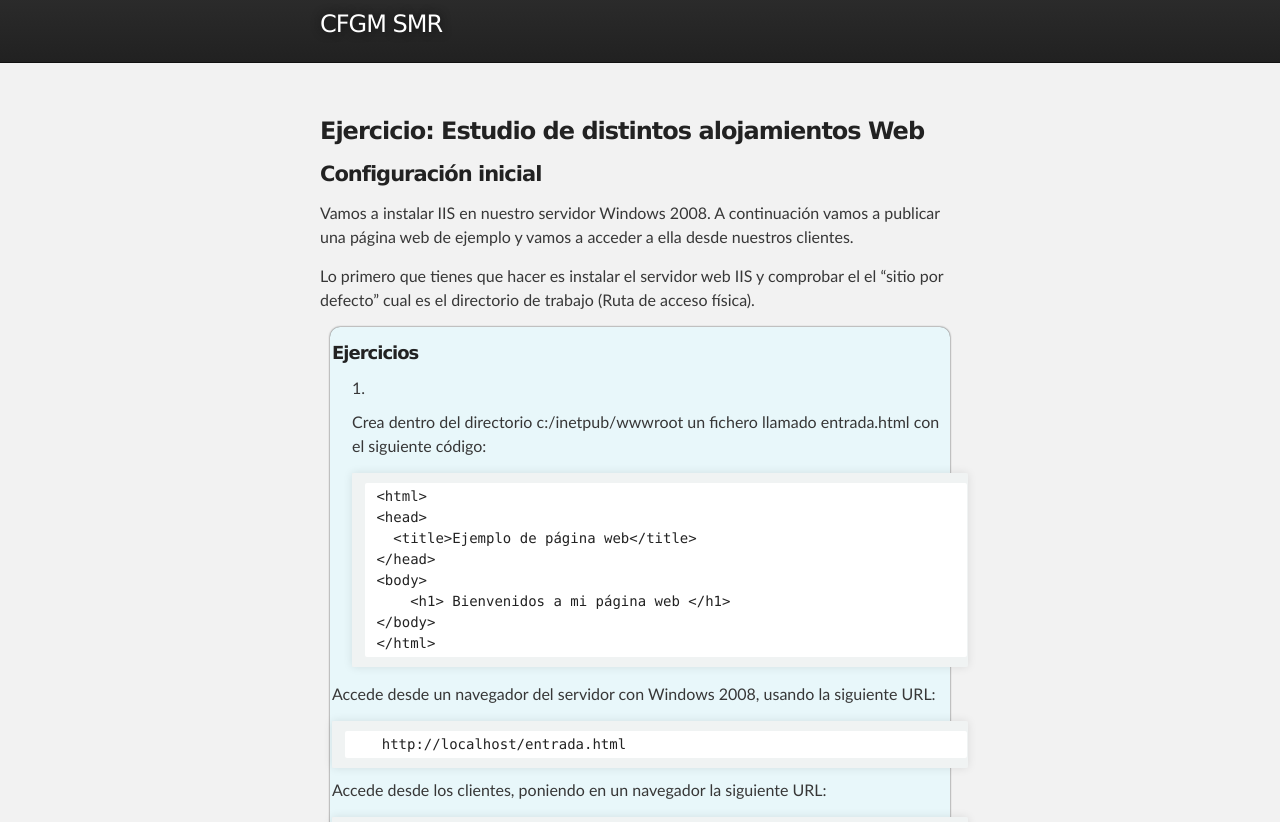
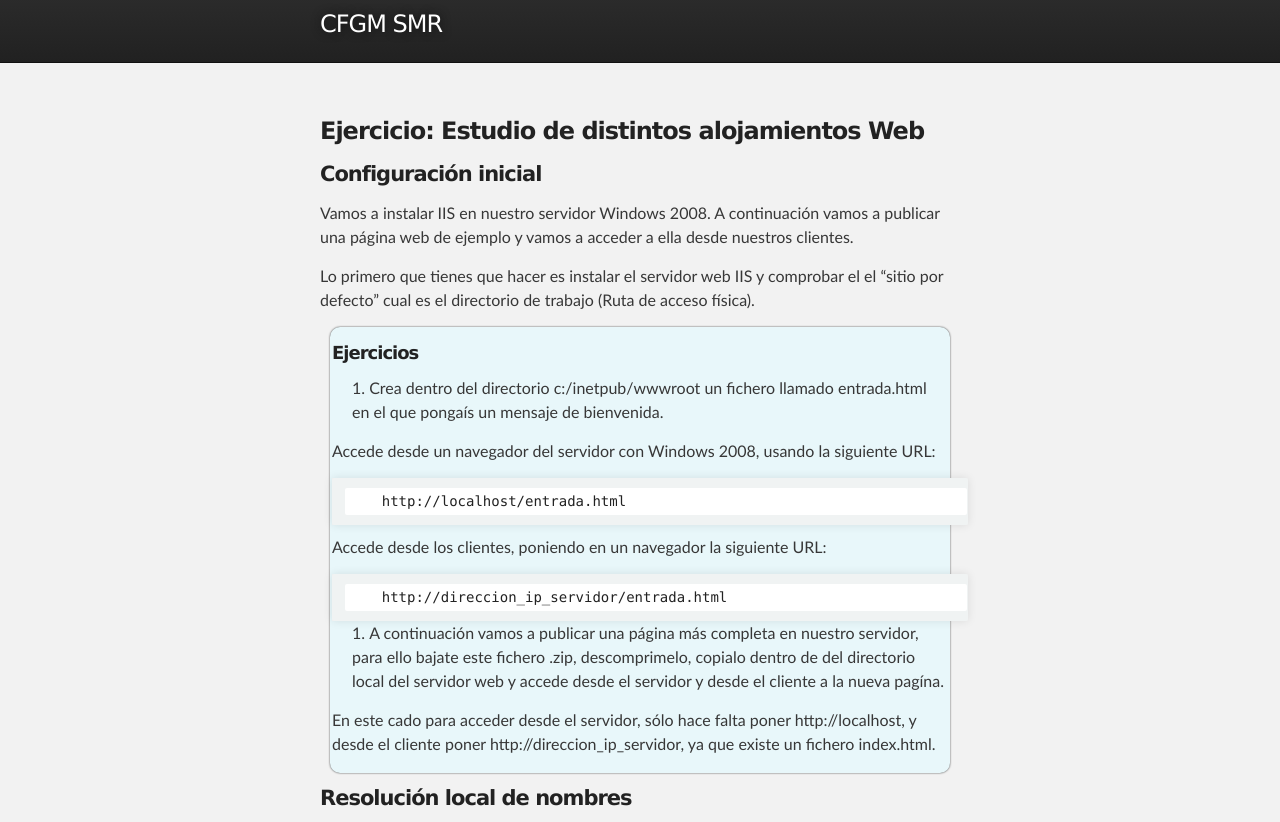
Before and after one commit to josedom24/josedom24.github.io, a Jekyll site: the page built from mod/serviciosgm/e_web_2.md, in a window 1280 px wide and 900 px high, cut to the strip 78-900 px from the top of the window. Built offline with Jekyll 4.4.1, drawn with Linux system fonts in a browser that asks for light colours.

Commit message:
Update e_web_2.md

```diff
--- a/mod/serviciosgm/e_web_2.md
+++ b/mod/serviciosgm/e_web_2.md
@@ -15,16 +15,8 @@
 <div class='ejercicios' markdown='1'>
 ##### **Ejercicios**
 
-1. Crea dentro del directorio c:/inetpub/wwwroot un fichero llamado entrada.html con el siguiente código:
+1. Crea dentro del directorio c:/inetpub/wwwroot un fichero llamado entrada.html en el que pongaís un mensaje de bienvenida.
 
-        <html>
-        <head>
-          <title>Ejemplo de página web</title>
-        </head>
-        <body>
-            <h1> Bienvenidos a mi página web </h1>
-        </body>
-        </html>
 
 Accede desde un navegador del servidor con Windows 2008, usando la siguiente URL:
 
```
